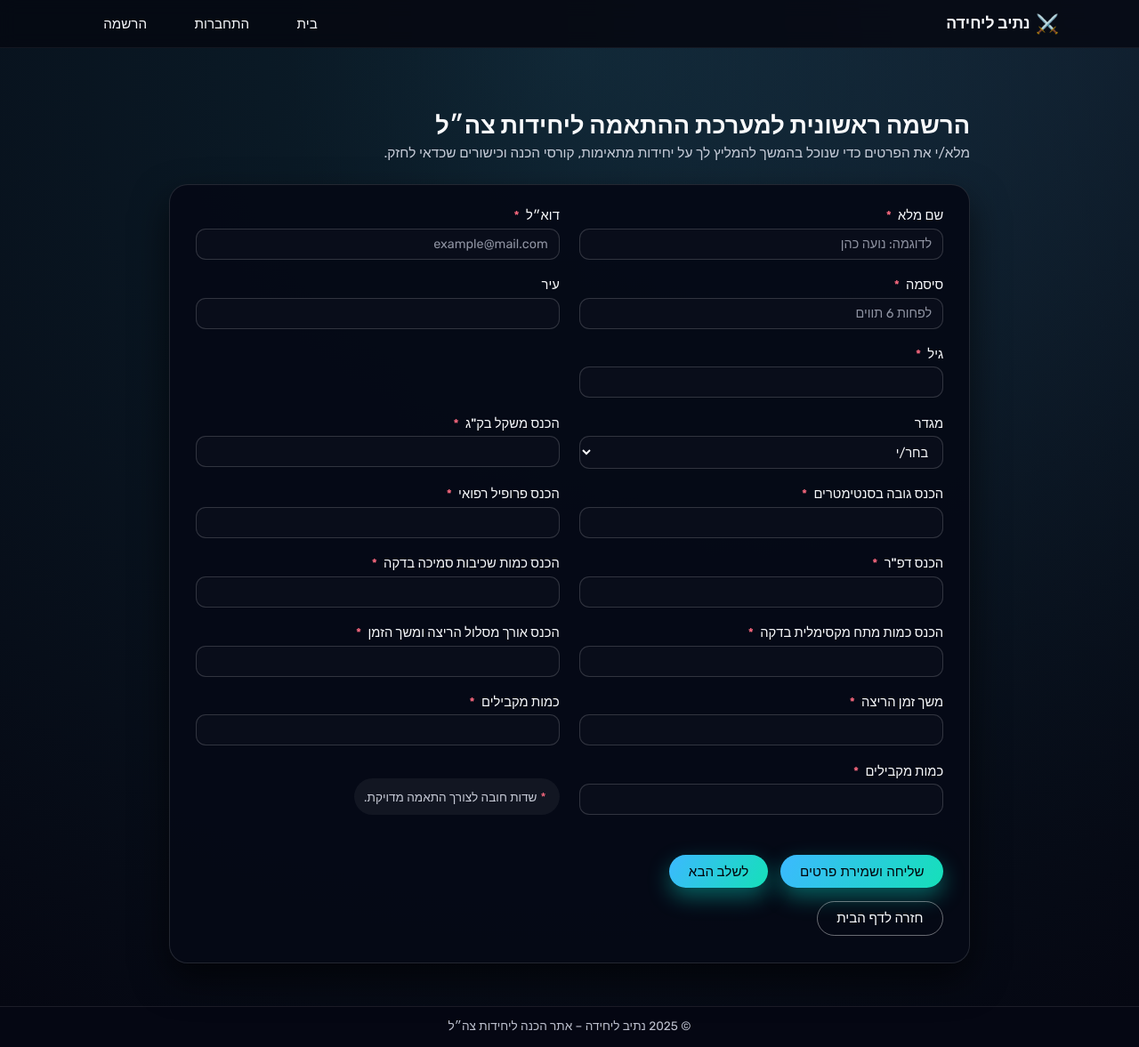
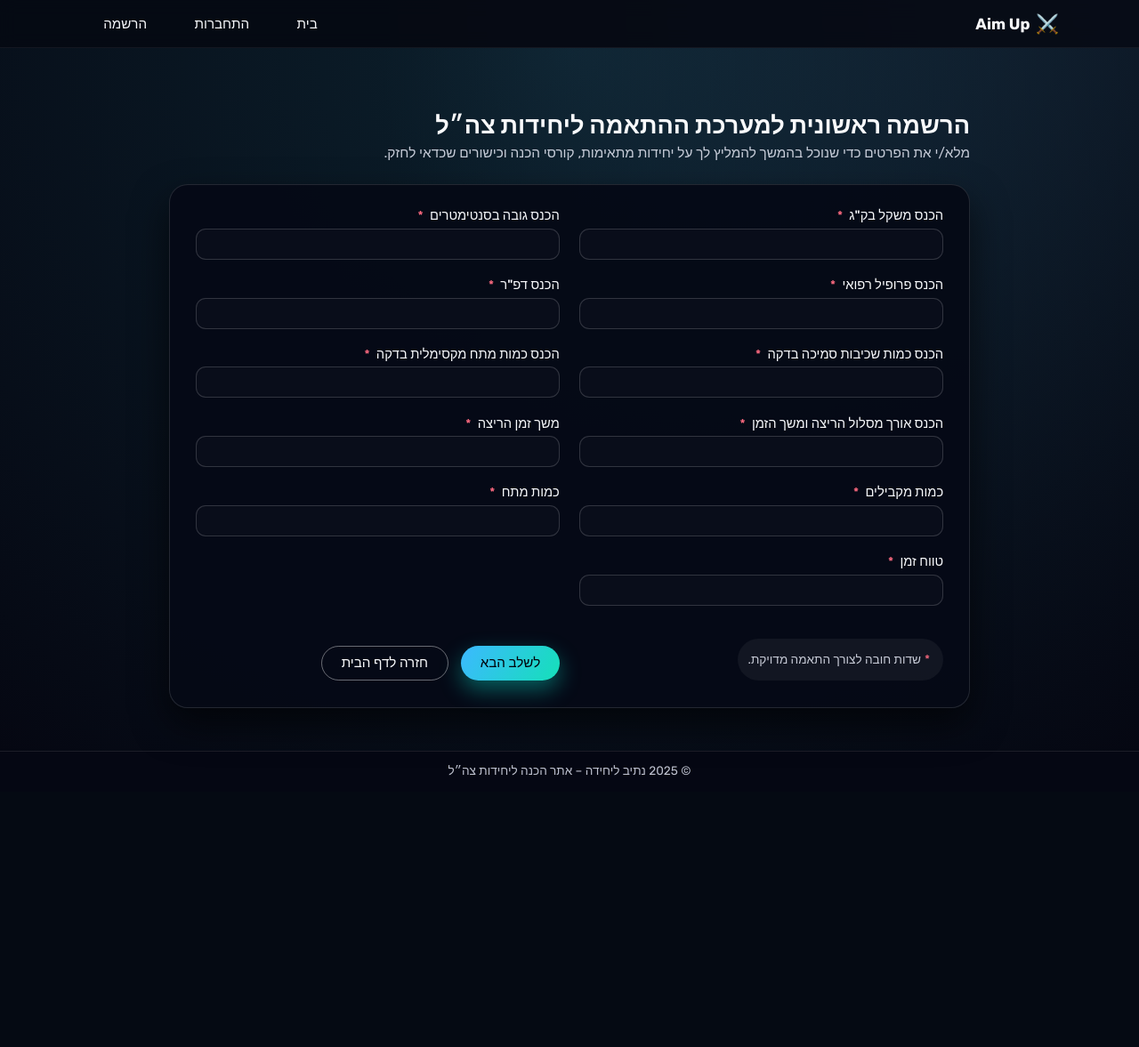
Before and after one commit to Markozavus/milprep, a Flask app: page /questionary in a window 1280 px wide. Shown: the whole page at 89% size. After the commit the page ends 872 px from the top, so only its background shows below. Run offline with Flask 3, Linux system fonts and the light colour scheme.

Commit message:
Add files via upload

```diff
--- a/templates/base.html
+++ b/templates/base.html
@@ -33,7 +33,7 @@
     <div class="header-inner container">
         <div class="logo">
             <span class="logo-icon">⚔️</span>
-            <span class="logo-text">נתיב ליחידה</span>
+            <span class="logo-text">Aim Up</span>
         </div>
 
         <nav class="main-nav">
--- a/templates/home.html
+++ b/templates/home.html
@@ -24,6 +24,12 @@
                 </a>
                 <a href="{{ url_for('register') }}" class="btn secondary-btn">
                     התחלת הרשמה מותאמת אישית
+                </a>
+                <a class="btn secondary-btn" >
+                   ניווט עצמי
+                </a>
+                <a class="btn secondary-btn" >
+                   מכינות
                 </a>
                  <a href="{{ url_for('about') }}" class="btn secondary-btn">
                      אודות
--- a/templates/questionary.html
+++ b/templates/questionary.html
@@ -24,63 +24,7 @@
         <form class="register-form" method="post" action="{{ url_for('register') }}">
             <div class="form-grid">
                 <!-- פרטים בסיסיים -->
-                <div class="form-group">
-                    <label for="full_name">
-                        שם מלא
-                        <span class="required-star">*</span>
-                    </label>
-                    <input type="text" id="full_name" name="full_name" required placeholder="לדוגמה: נועה כהן">
-                </div>
 
-                <div class="form-group">
-                    <label for="email">
-                        דוא״ל
-                        <span class="required-star">*</span>
-                    </label>
-                    <input type="email" id="email" name="email" required placeholder="example@mail.com">
-                </div>
-
-                <div class="form-group">
-                    <label for="password">
-                        סיסמה
-                        <span class="required-star">*</span>
-                    </label>
-                    <input type="password" id="password" name="password" required minlength="6"
-                        placeholder="לפחות 6 תווים">
-                </div>
-
-                <div class="form-group">
-                    <label for="city">
-                        עיר
-                    </label>
-                    <input type="city" id="city" name="city">
-
-                </div>
-
-
-
-                <div class="form-group">
-                    <label for="age">
-                        גיל
-                        <span class="required-star">*</span>
-                    </label>
-                    <input type="number" id="age" name="age" max="30" required>
-                </div>
-
-                                <div class="form-group">
-
-                </div>
-
-                <div class="form-group">
-                    <label for="gender">מגדר</label>
-                    <select id="gender" name="gender">
-                        <option value="">בחר/י</option>
-                        <option value="male">זכר</option>
-                        <option value="female">נקבה</option>
-                        <option value="other">אחר</option>
-                        <option value="na">מעדיפ/ה לא לציין</option>
-                    </select>
-                </div>
                   <div class="form-group">
                                    <label for="weight">
                                     הכנס משקל בק"ג
@@ -149,12 +93,24 @@
                   </div>
                    <div class="form-group">
                                    <label for="parallelBars">
-                                    כמות מקבילים
+                                    כמות מתח
                                     <span class="required-star">*</span>
                                    </label>
 
                                    <input type="number" id="parallelBars" name="parallelBars">
                   </div>
+                   <div class="form-group">
+                                   <label for="timeperiod">
+                                     טווח זמן
+                                    <span class="required-star">*</span>
+                                   </label>
+
+                                   <input type="number" id="timeperiod" name="timeperiod">
+                  </div>
+                  <div>
+
+                  </div>
+
                 <!--<div class="form-group">
                     <label for="height">גובה (בס״מ)</label>
                     <input type="number" id="height" name="height" min="120" max="220">
@@ -218,9 +174,6 @@
             </div>
 
             <div class="form-actions">
-                <button type="submit" class="btn primary-btn">
-                    שליחה ושמירת פרטים
-                </button>
                 <a href="{{ url_for('results') }}" class="btn primary-btn">
                     לשלב הבא
                 </a>
```
Also changed, not shown: templates/about.html (+11 -1 lines), templates/communication.html (added, +50 -0 lines), templates/results.html (+7 -2 lines).
